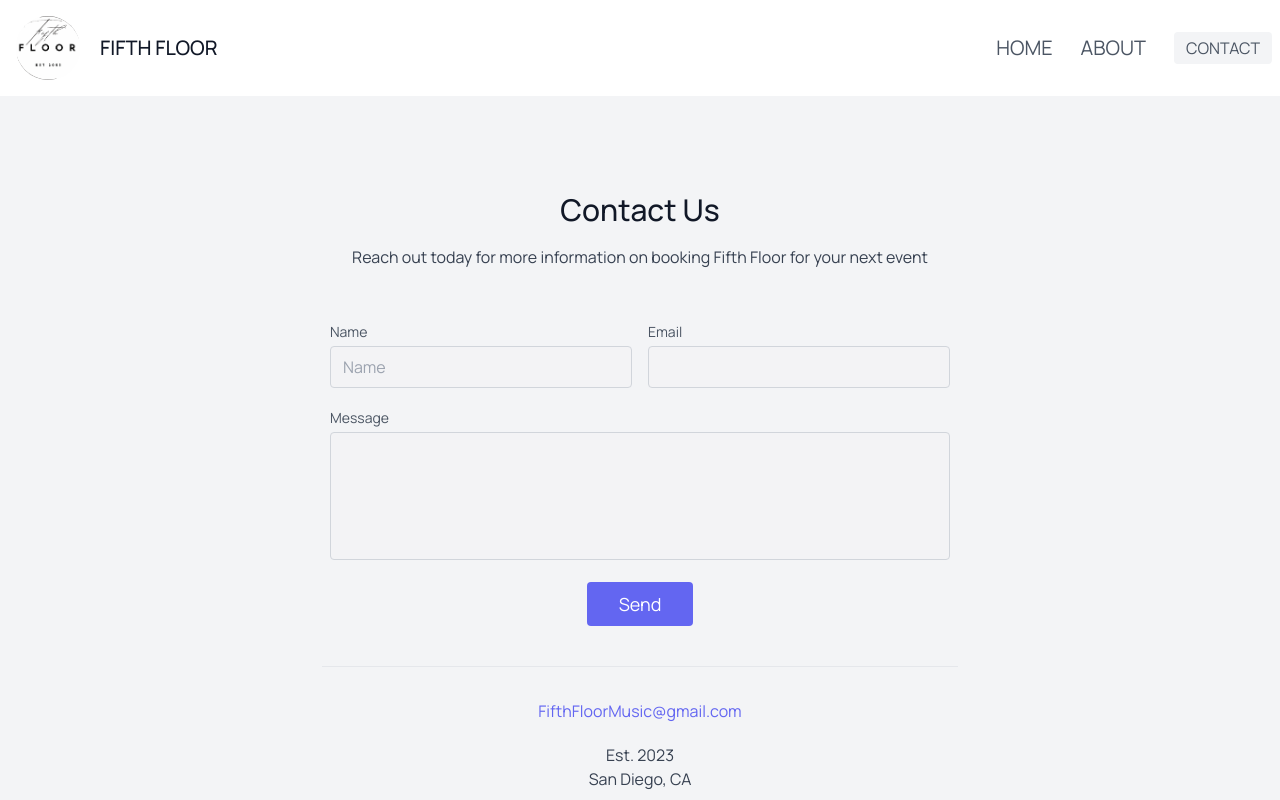
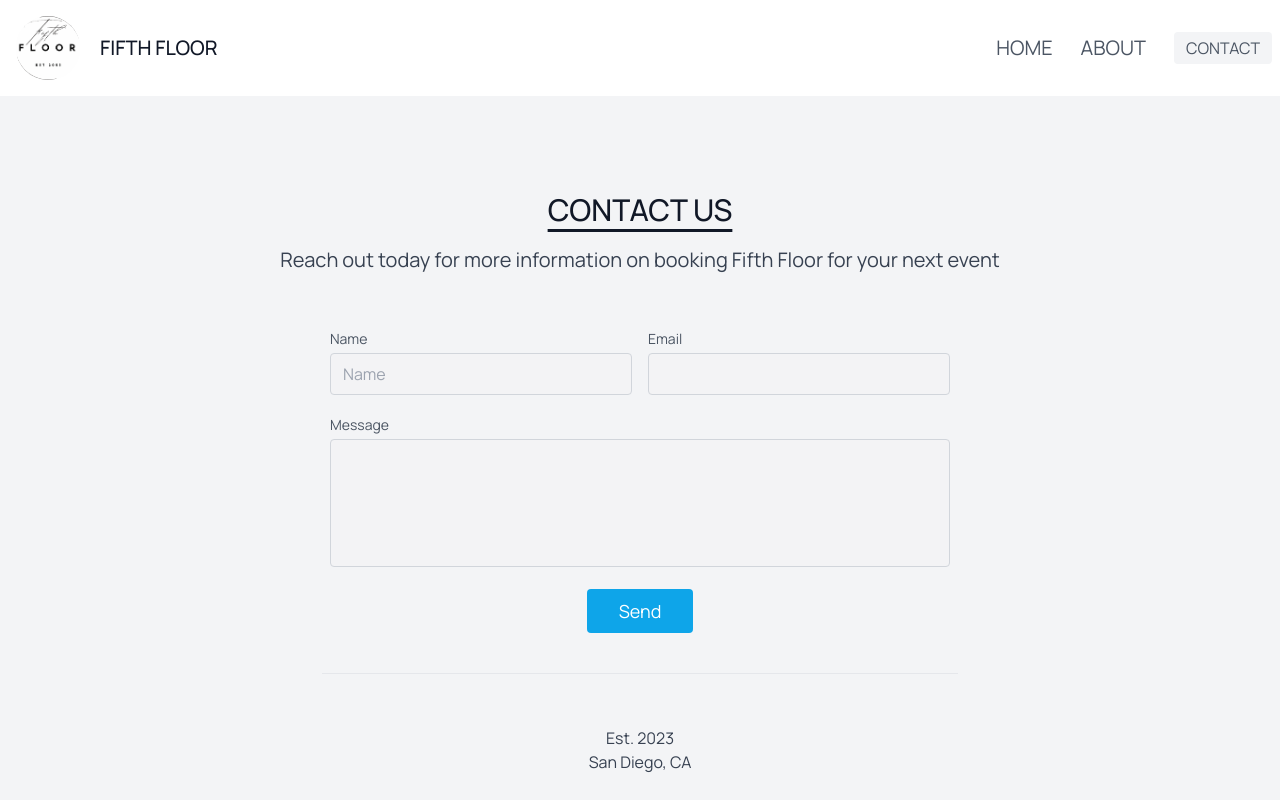
Before and after one commit to jedpeek/Fifth_Floor_v2, a Next.js app: page /contact in a window 1280 px wide. Shown: the top 800 px of the page. Built offline with nearby package versions, Linux system fonts and the light colour scheme.

Commit message:
removed duplicate code in contact

```diff
--- a/src/app/contact/page.tsx
+++ b/src/app/contact/page.tsx
@@ -1,117 +1,7 @@
 "use client";
-import React, { useRef, useEffect } from "react";
-import emailjs from "@emailjs/browser";
+import Contact from "@/components/contact";
+const ContactPage = () => {
+  return <Contact />;
+};
 
-const Contact = () => {
-  const form = useRef();
-
-  useEffect(() => {
-    console.log(form.current);
-  }, [form]);
-
-  console.log("HIIIIIII", form);
-  const sendEmail = (e) => {
-    e.preventDefault();
-
-    emailjs
-      .sendForm(
-        "service_6209v7v",
-        "template_t7xchrd",
-        form.current,
-        "e2kIkB73IlLRKVEaa"
-      )
-      .then(
-        (result) => {
-          console.log(result.text);
-        },
-        (error) => {
-          console.log(error.text);
-        }
-      );
-  };
-
-  const handleSubmit = (e) => {
-    e.preventDefault();
-  };
-
-  return (
-    <section
-      className="text-gray-700 body-font relative bg-gray-100"
-      id="contact"
-    >
-      <div className="container px-5 py-24 mx-auto">
-        <div className="flex flex-col text-center w-full mb-12">
-          <h1 className="sm:text-3xl text-2xl font-medium title-font mb-4 text-gray-900">
-            Contact Us
-          </h1>
-          <p className="lg:w-2/3 mx-auto leading-relaxed text-base">
-            Reach out today for more information on booking Fifth Floor for your
-            next event
-          </p>
-        </div>
-        <form ref={form} onSubmit={sendEmail}>
-          <div className="lg:w-1/2 md:w-2/3 mx-auto">
-            <div className="flex flex-wrap -m-2">
-              <div className="p-2 w-1/2">
-                <div className="relative">
-                  <label className="leading-7 text-sm text-gray-600">
-                    Name
-                  </label>
-                  <input
-                    type="text"
-                    id="user_name"
-                    name="user_name"
-                    placeholder="Name"
-                    className="w-full bg-gray-100 bg-opacity-50 rounded border border-gray-300 focus:border-indigo-500 focus:bg-white focus:ring-2 focus:ring-indigo-200 text-base outline-none text-gray-700 py-1 px-3 leading-8 transition-colors duration-200 ease-in-out"
-                  />
-                </div>
-              </div>
-              <div className="p-2 w-1/2">
-                <div className="relative">
-                  <label className="leading-7 text-sm text-gray-600">
-                    Email
-                  </label>
-                  <input
-                    type="email"
-                    id="user_email"
-                    name="user_email"
-                    className="w-full bg-gray-100 bg-opacity-50 rounded border border-gray-300 focus:border-indigo-500 focus:bg-white focus:ring-2 focus:ring-indigo-200 text-base outline-none text-gray-700 py-1 px-3 leading-8 transition-colors duration-200 ease-in-out"
-                  />
-                </div>
-              </div>
-              <div className="p-2 w-full">
-                <div className="relative">
-                  <label className="leading-7 text-sm text-gray-600">
-                    Message
-                  </label>
-                  <textarea
-                    id="message"
-                    name="message"
-                    className="w-full bg-gray-100 bg-opacity-50 rounded border border-gray-300 focus:border-indigo-500 focus:bg-white focus:ring-2 focus:ring-indigo-200 h-32 text-base outline-none text-gray-700 py-1 px-3 resize-none leading-6 transition-colors duration-200 ease-in-out"
-                  ></textarea>
-                </div>
-              </div>
-              <div className="p-2 w-full">
-                <input
-                  type="submit"
-                  value="Send"
-                  className="flex mx-auto text-white bg-indigo-500 border-0 py-2 px-8 focus:outline-none hover:bg-indigo-600 rounded text-lg"
-                />
-              </div>
-
-              <div className="p-2 w-full pt-8 mt-8 border-t border-gray-200 text-center">
-                <a className="text-indigo-500">FifthFloorMusic@gmail.com</a>
-                <p className="leading-normal my-5">
-                  Est. 2023
-                  <br />
-                  San Diego, CA
-                </p>
-              </div>
-            </div>
-          </div>
-        </form>
-      </div>
-    </section>
-  );
-};
-export default Contact;
+export default ContactPage;
```
